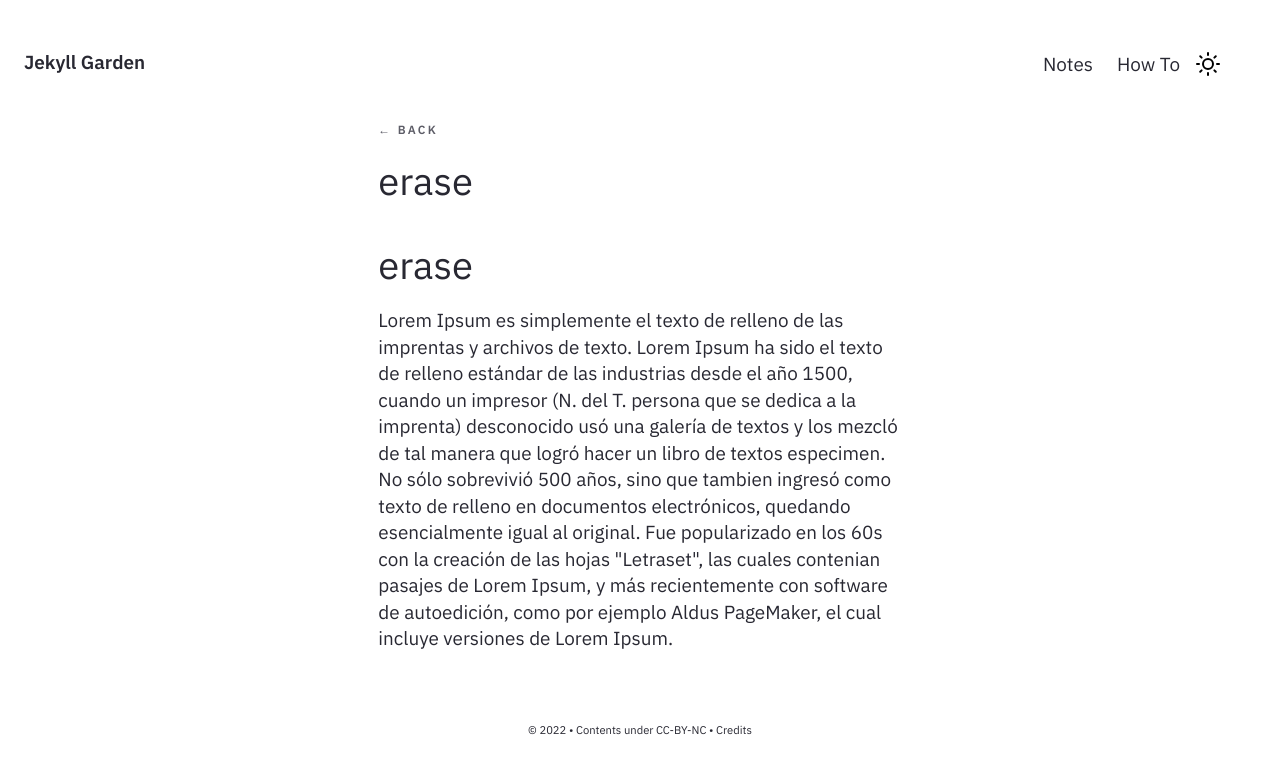
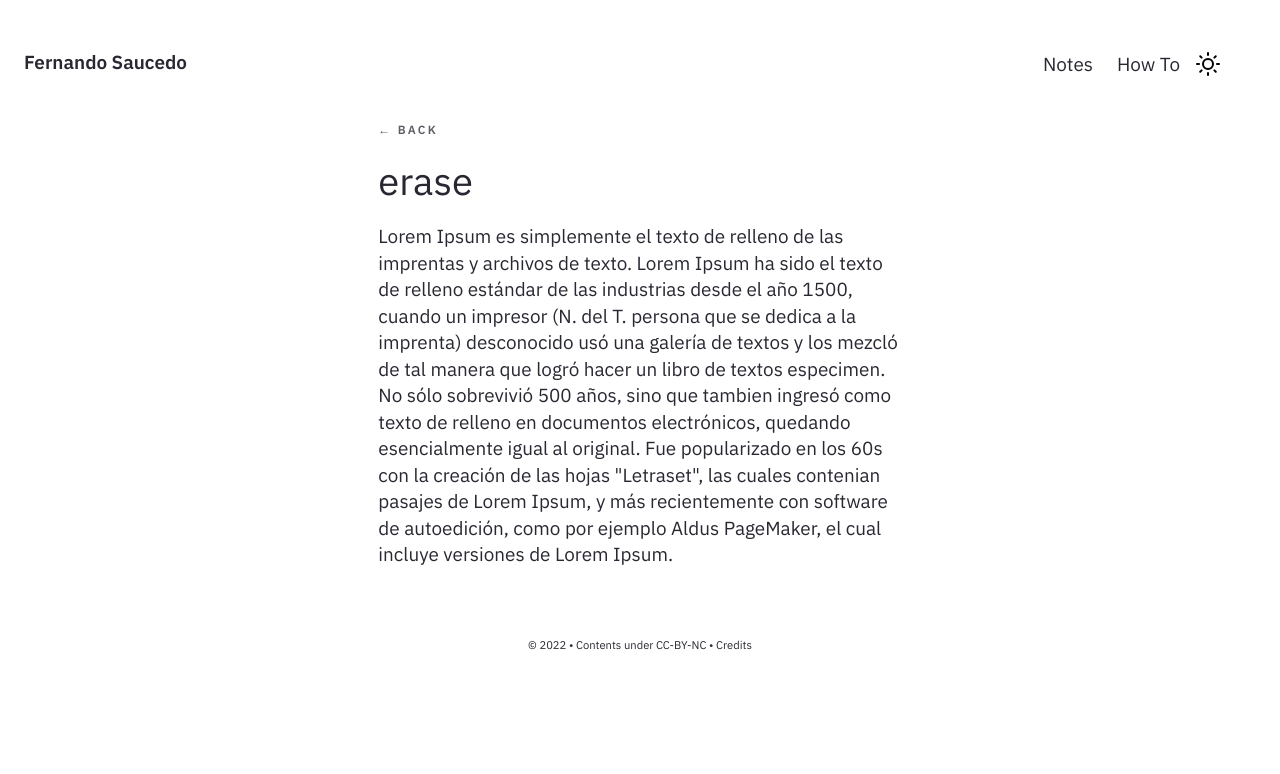
Before and after one commit to saucedoinfo/notes, a Jekyll site: the page built from _notes/Public/erase.md, in a window 1280 px wide. Shown: the top 774 px of the page. Built offline with Jekyll 4.4.1, drawn with Linux system fonts in a browser that asks for light colours.

Commit message:
202210311050

```diff
--- a/_config.yml
+++ b/_config.yml
@@ -27,7 +27,7 @@ baseurl: ""
 
 # Website Header, Description, Footer year and text.
 # If you are deleting this, make sure you remove it from HTML files too
-heading: Jekyll Garden # Change this
+heading: Fernando Saucedo # Change this
 content: Obsidian ready Jekyll Theme
 copyright:
   year: © 2022
--- a/_notes/Public/erase.md
+++ b/_notes/Public/erase.md
@@ -6,8 +6,4 @@ permalink: /erase
 format: list
 ---
 
-
-# erase
-
-
 Lorem Ipsum es simplemente el texto de relleno de las imprentas y archivos de texto. Lorem Ipsum ha sido el texto de relleno estándar de las industrias desde el año 1500, cuando un impresor (N. del T. persona que se dedica a la imprenta) desconocido usó una galería de textos y los mezcló de tal manera que logró hacer un libro de textos especimen. No sólo sobrevivió 500 años, sino que tambien ingresó como texto de relleno en documentos electrónicos, quedando esencialmente igual al original. Fue popularizado en los 60s con la creación de las hojas "Letraset", las cuales contenian pasajes de Lorem Ipsum, y más recientemente con software de autoedición, como por ejemplo Aldus PageMaker, el cual incluye versiones de Lorem Ipsum.
```
